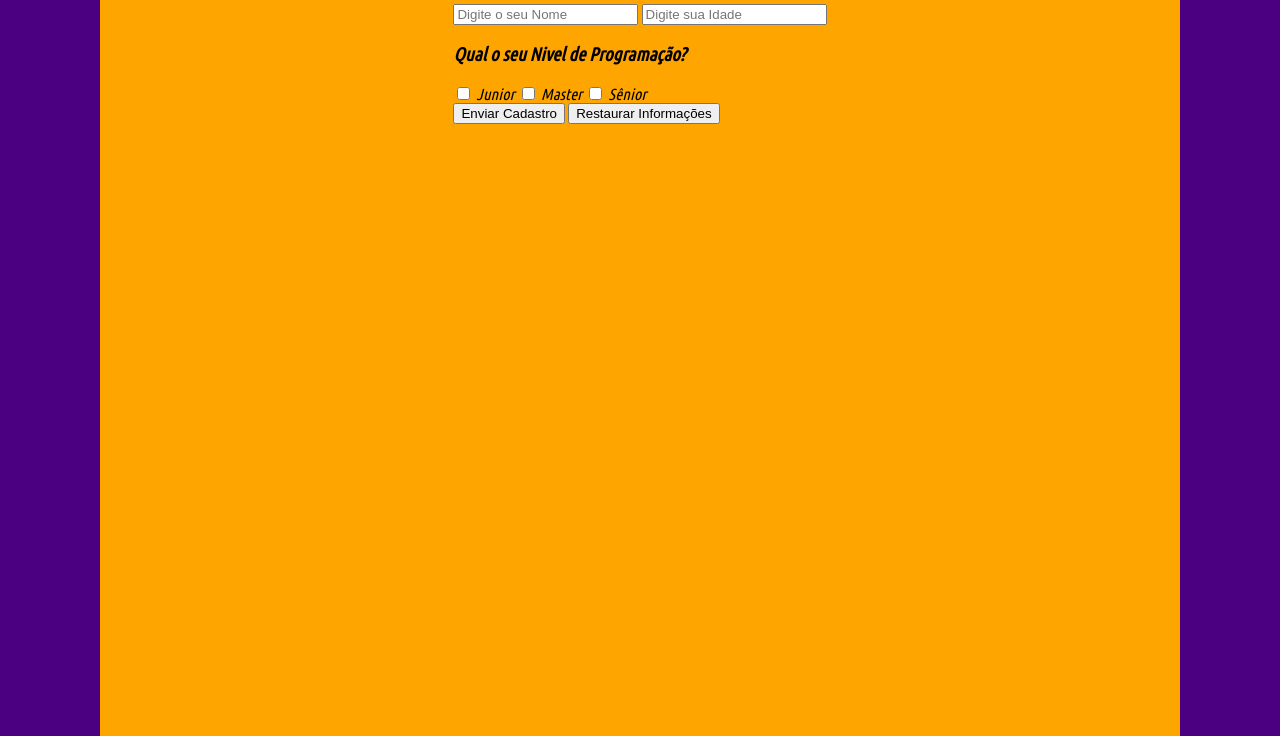
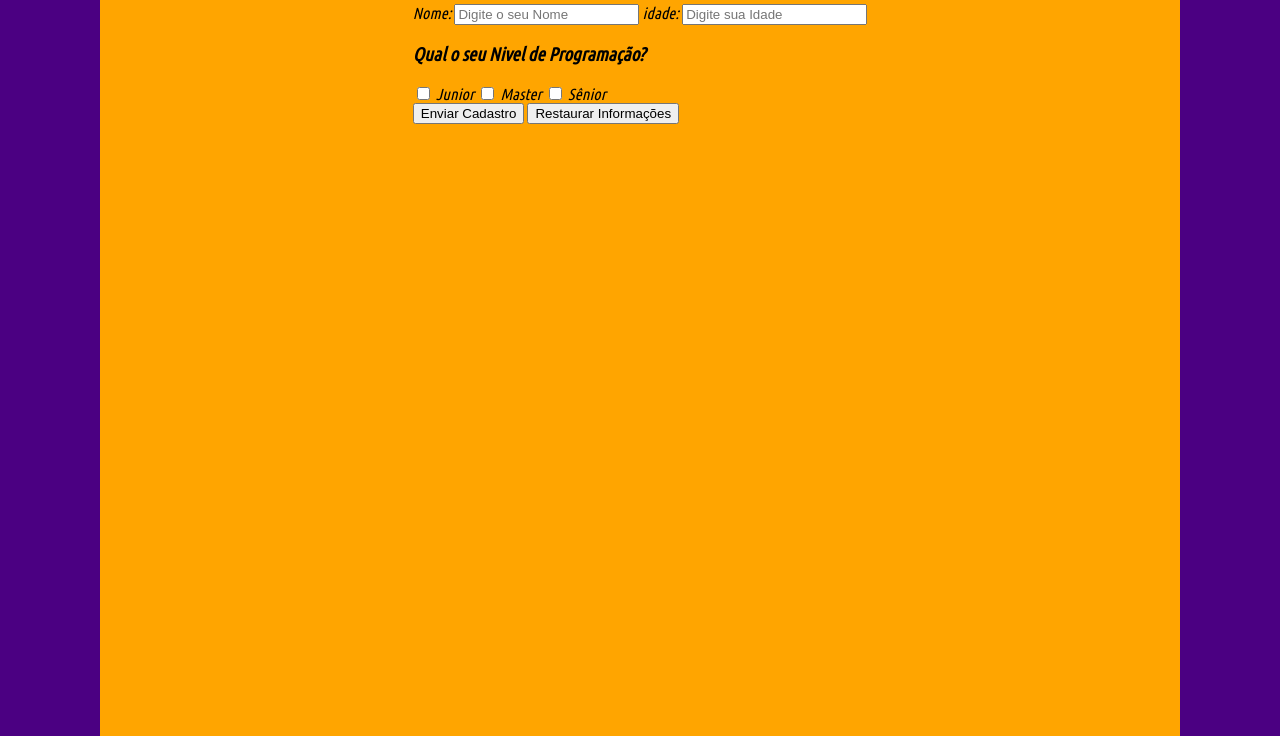
Before and after one commit to NashiCodes/Cadastro-de-Competicao, a plain HTML site: page index.html in a window 1280 px wide. Shown: the part 64-800 px from the top of the page. Drawn offline with Linux system fonts and the light colour scheme.

Commit message:
atualizcoes importantes

```diff
--- /dev/null
+++ b/form.js
@@ -0,0 +1,6 @@
+document.cadastro.addEventListener("submit", submitListener);
+function submitListener(event) {
+  event.preventDefault();
+
+  document.cadastro.reset();
+}
--- a/index.html
+++ b/index.html
@@ -12,20 +12,17 @@
       href="https://fonts.googleapis.com/css2?family=Ubuntu+Condensed&display=swap"
       rel="stylesheet"
     />
+    <script defer="defer" src="\form.js"></script>
   </head>
   <body>
-    <div id="barraEsq"></div>
-    <div id="barraDir"></div>
     <h1 id="titulo">Torneio de Programação</h1>
     <h2 id="subtitulo">Cadastro abaixo:</h2>
-    <form id="form">
-      <div>
-        <label for="Nome">
-          <input type="text" id="nome" placeholder="Digite o seu Nome" />
-        </label>
-        <label for="Idade">
-          <input type="number" id="idade" placeholder="Digite sua Idade" />
-        </label>
+    <form id="cadastro" name="cadastro">
+      <div id="entradas">
+        <label for="Nome">Nome:</label>
+        <input type="text" id="nome" placeholder="Digite o seu Nome" />
+        <label for="Idade">idade:</label>
+        <input type="number" id="idade" placeholder="Digite sua Idade" />
       </div>
       <h3>Qual o seu Nivel de Programação?</h3>
       <section id="niveis">
@@ -41,5 +38,7 @@
         <input type="reset" value="Restaurar Informações" />
       </div>
     </form>
+    <div id="barraEsq"></div>
+    <div id="barraDir"></div>
   </body>
 </html>
--- a/styles.css
+++ b/styles.css
@@ -44,7 +44,7 @@ body {
   font-size: larger;
 }
 
-#form {
+#cadastro {
   margin: auto;
   width: fit-content;
 }
```
